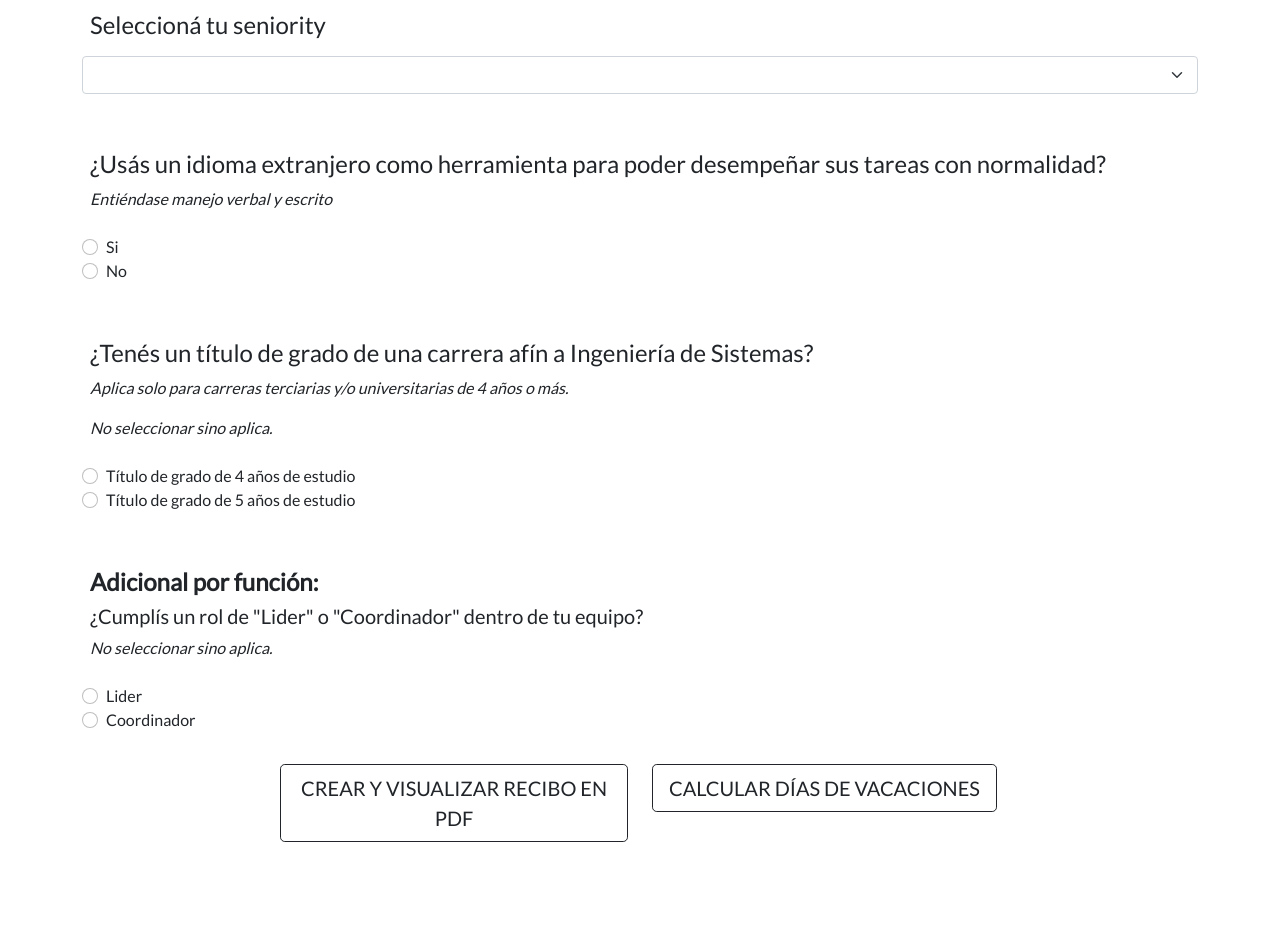
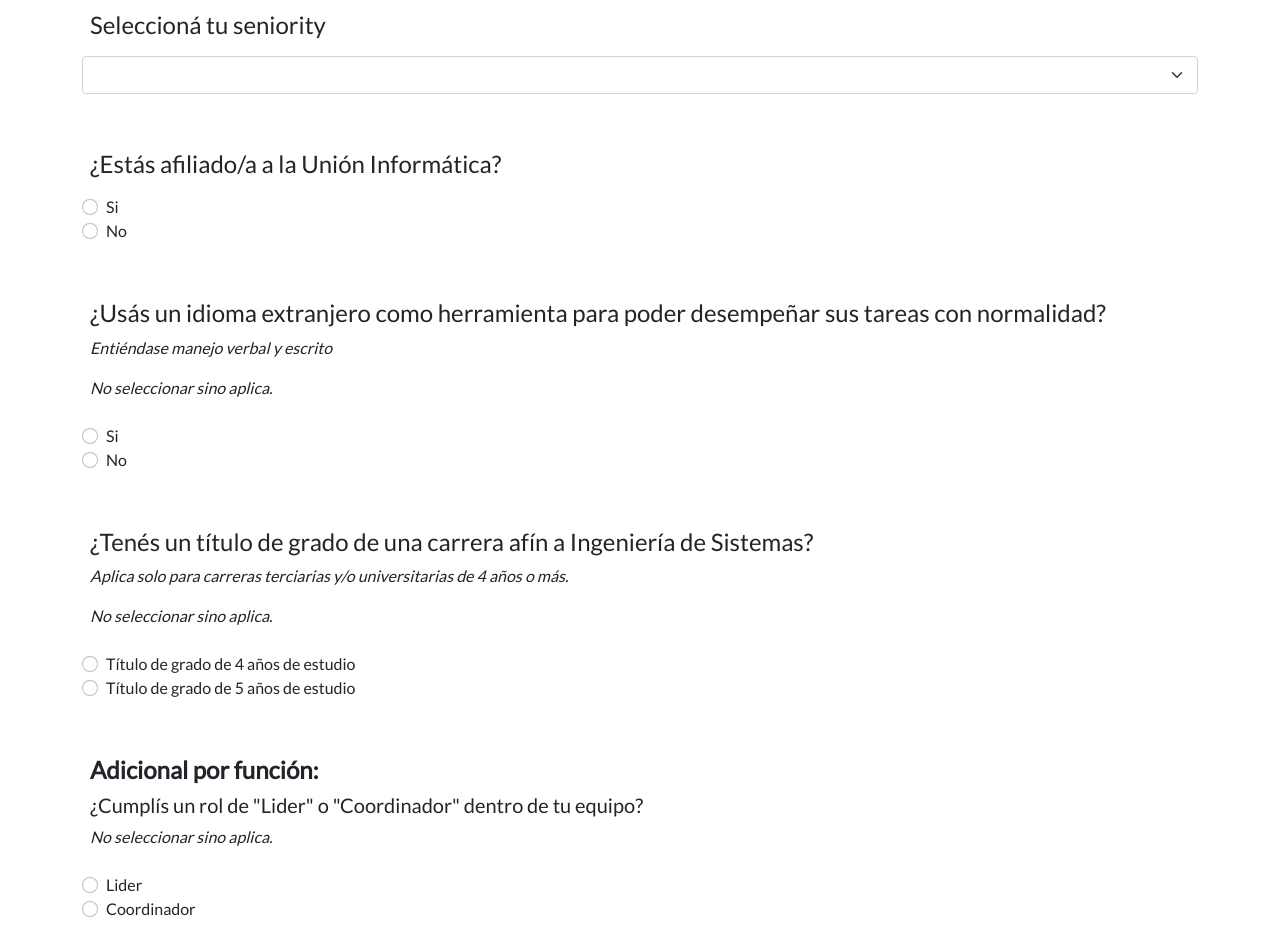
Before and after one commit to jpmine/recibos-sueldo-js, a plain HTML site: page index.html in a window 1280 px wide. Shown: the part 1353-2300 px from the top of the page. Before the commit the page ends 2227 px from the top, so only its background shows below. Drawn offline with nearby package versions, Linux system fonts and the light colour scheme; some packages are replaced by stand-ins of ours; a script that the page names is missing.

Commit message:
Add files via upload

```diff
--- a/index.html
+++ b/index.html
@@ -96,7 +96,17 @@
 
             <div class="espacio"></div>
 
-            <label><h4>¿Usás un idioma extranjero como herramienta para poder desempeñar sus tareas con normalidad?</h4><p class="fw-lighter fst-italic">Entiéndase manejo verbal y escrito</p></label>
+            <label><h4>¿Estás afiliado/a a la Unión Informática?</h4></label>
+            <div class="form-check">
+                Si<input class="form-check-input" type="radio" name="afiliadx" onchange="radioAfiliadx(this);" value="SI"><br>
+
+                No<input class="form-check-input" type="radio" name="afiliadx" onchange="radioAfiliadx(this);" value="NO">
+            </div>
+
+            <div class="espacio"></div>
+
+
+            <label><h4>¿Usás un idioma extranjero como herramienta para poder desempeñar sus tareas con normalidad?</h4><p class="fw-lighter fst-italic">Entiéndase manejo verbal y escrito</p><p class="fw-lighter fst-italic">No seleccionar sino aplica.</p></label>
             <div class="form-check">
                 Si<input class="form-check-input" type="radio" name="idiomaRad" onchange="radioIdioma(this);" value="SI"><br>
 
```
